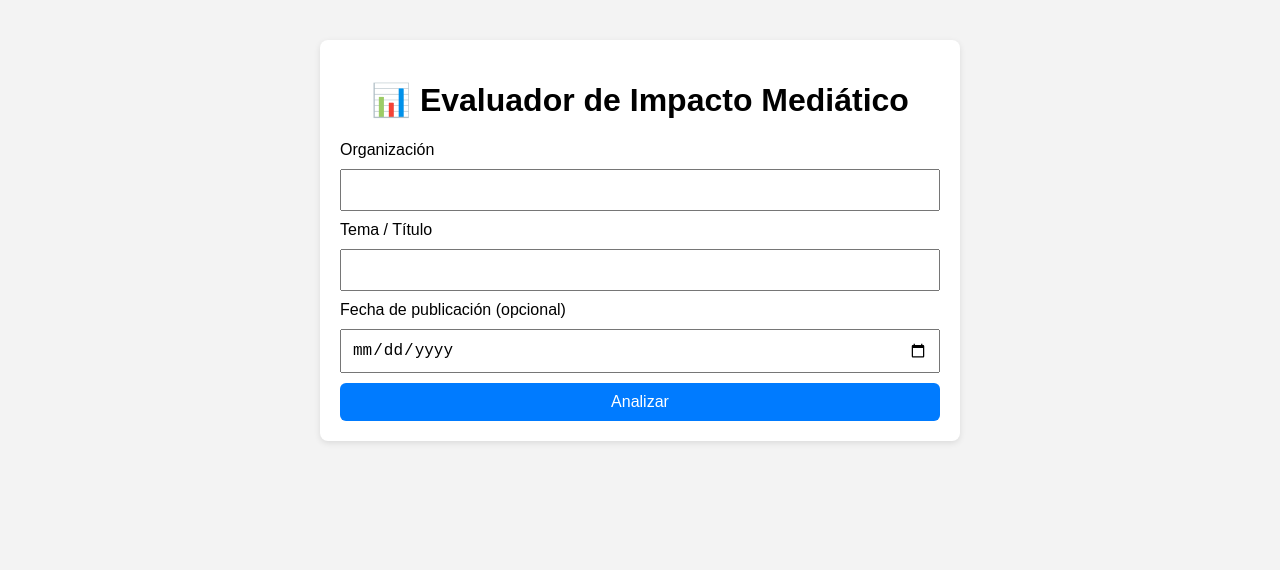
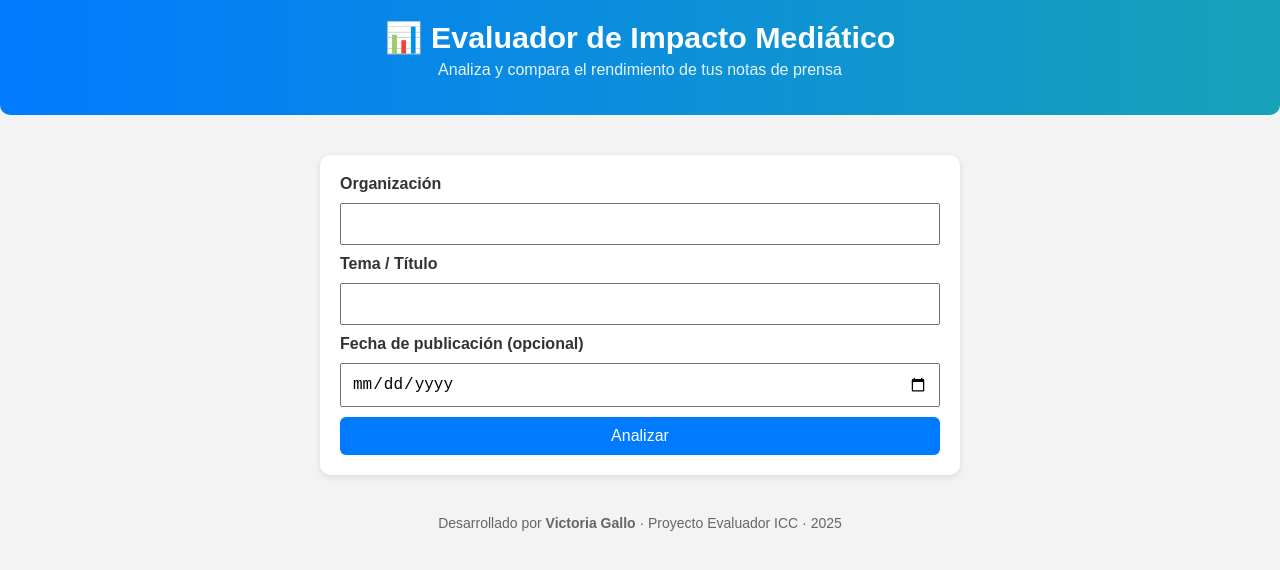
Before and after one commit to VickyGallo/impacto-mediatico, a plain HTML site: page index.html in a window 1280 px wide. Drawn offline with Linux system fonts and the light colour scheme.

Commit message:
Cambios de la rama privada listos para merge

```diff
--- a/app.js
+++ b/app.js
@@ -20,7 +20,7 @@ document.getElementById("pressForm").addEventListener("submit", async (e) => {
 
     const json = await response.json();
 
-    const metricas = calcularIndicadores(json);
+    const metricas = json;
 
     mostrarResultados(metricas);
 
--- a/index.html
+++ b/index.html
@@ -3,13 +3,15 @@
   <head>
     <meta charset="UTF-8" />
     <meta name="viewport" content="width=device-width, initial-scale=1.0" />
-    <title>Evaluador de Impacto de Prensa</title>
+    <title>Evaluador de Impacto Mediático</title>
     <link rel="stylesheet" href="style.css" />
   </head>
   <body>
+    <header>
+      <h1>📊 Evaluador de Impacto Mediático</h1>
+      <p>Analiza y compara el rendimiento de tus notas de prensa</p>
+    </header>
     <div class="container">
-      <h1>📊 Evaluador de Impacto Mediático</h1>
-
       <form id="pressForm">
         <label>Organización</label>
         <input type="text" id="organization" required />
@@ -22,7 +24,6 @@
 
         <button type="submit">Analizar</button>
       </form>
-
       <div id="result" class="hidden">
         <h2>Resultados del Análisis</h2>
         <div id="statusMessage"></div>
@@ -32,13 +33,21 @@
         <pre id="rawJson" class="hidden"></pre>
 
         <hr />
-        <button id="saveResult" class="secondary-btn hidden">Guardar resultado 🧩</button>
-        <button id="compareResults" class="secondary-btn hidden">Comparar resultados ⚖️</button>
+        <button id="saveResult" class="secondary-btn hidden">
+          Guardar resultado 🧩
+        </button>
+        <button id="compareResults" class="secondary-btn hidden">
+          Comparar resultados ⚖️
+        </button>
 
         <div id="comparison" class="hidden"></div>
       </div>
     </div>
 
+    <footer>
+      <p>Desarrollado por <b>Victoria Gallo</b> · Proyecto Evaluador ICC · 2025</p>
+    </footer>
+
     <script src="app.js"></script>
   </body>
 </html>
--- a/style.css
+++ b/style.css
@@ -3,16 +3,44 @@ body {
   background: #f3f3f3;
   margin: 0;
   padding: 0;
+  color: #333;
 }
 
 .container {
   width: 90%;
   max-width: 600px;
   margin: 40px auto;
-  background: white;
+  background: #fff;
   padding: 20px;
-  border-radius: 8px;
+  border-radius: 10px;
   box-shadow: 0 2px 6px rgba(0,0,0,0.1);
+}
+
+header {
+  text-align: center;
+  background: linear-gradient(90deg, #007bff, #17a2b8);
+  color: white;
+  padding: 20px 10px;
+  border-bottom-left-radius: 10px;
+  border-bottom-right-radius: 10px;
+}
+
+header h1 {
+  font-size: 1.9rem;
+  margin: 0;
+}
+
+header p {
+  margin-top: 5px;
+  font-size: 1rem;
+  opacity: 0.9;
+}
+
+footer {
+  text-align: center;
+  margin-top: 40px;
+  color: #666;
+  font-size: 14px;
 }
 
 h1, h2 { text-align: center; }
@@ -21,6 +49,10 @@ form {
   display: flex;
   flex-direction: column;
   gap: 10px;
+}
+
+label {
+  font-weight: bold;
 }
 
 input, button {
@@ -34,11 +66,12 @@ button {
   border: none;
   cursor: pointer;
   border-radius: 6px;
-  transition: background 0.2s ease;
+  transition: background 0.2s ease, transform 0.2s ease;
 }
 
 button:hover {
   background: #0056b3;
+  transform: translateY(-1px);
 }
 
 .hidden { display: none; }
@@ -65,6 +98,12 @@ button:hover {
   border-radius: 8px;
   background: #f9f9f9;
   box-shadow: 0 2px 4px rgba(0,0,0,0.1);
+  transition: transform 0.2s ease, box-shadow 0.2s ease;
+}
+
+.metric-card:hover {
+  transform: translateY(-2px);
+  box-shadow: 0 4px 6px rgba(0,0,0,0.15);
 }
 
 .metric-title {
@@ -88,6 +127,16 @@ button:hover {
 .metric-fill.orange { background: #ffc107; }
 .metric-fill.red { background: #dc3545; }
 
+.secondary-btn {
+  margin-top: 10px;
+  width: 100%;
+  background: #17a2b8;
+}
+
+.secondary-btn:hover {
+  background: #138496;
+}
+
 #toggleDetails {
   margin-top: 20px;
   width: 100%;
@@ -105,15 +154,7 @@ button:hover {
   border-radius: 6px;
   overflow-x: auto;
   font-size: 13px;
-}
-.secondary-btn {
   margin-top: 10px;
-  width: 100%;
-  background: #17a2b8;
-}
-
-.secondary-btn:hover {
-  background: #138496;
 }
 
 #comparison {
@@ -126,12 +167,14 @@ button:hover {
 
 .compare-container {
   display: flex;
+  flex-wrap: wrap;
   justify-content: space-between;
-  gap: 10px;
+  gap: 15px;
 }
 
 .compare-card {
   flex: 1;
+  min-width: 250px;
   background: white;
   border-radius: 8px;
   padding: 10px;
```
Also changed, not shown: 1 other file.
